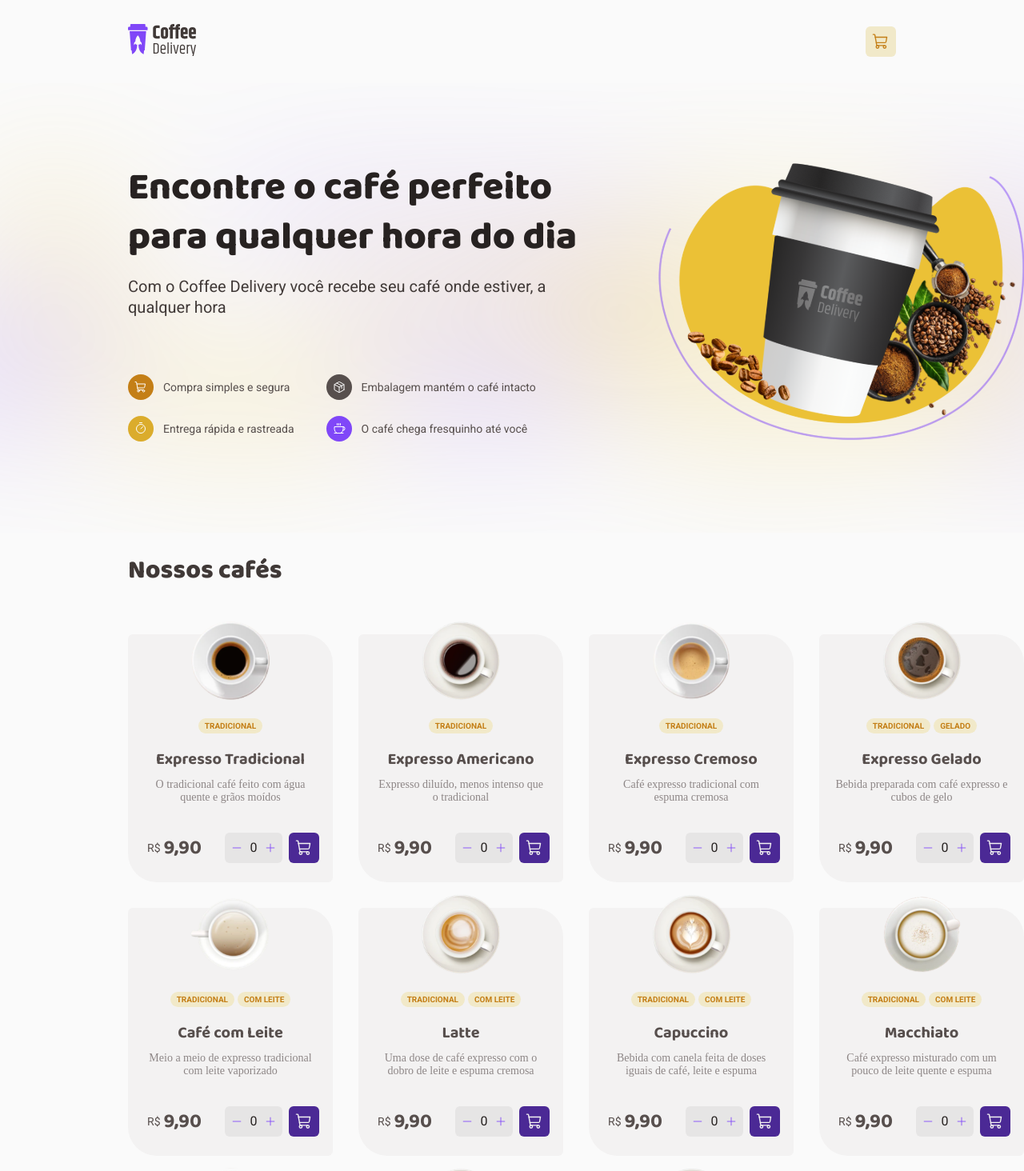
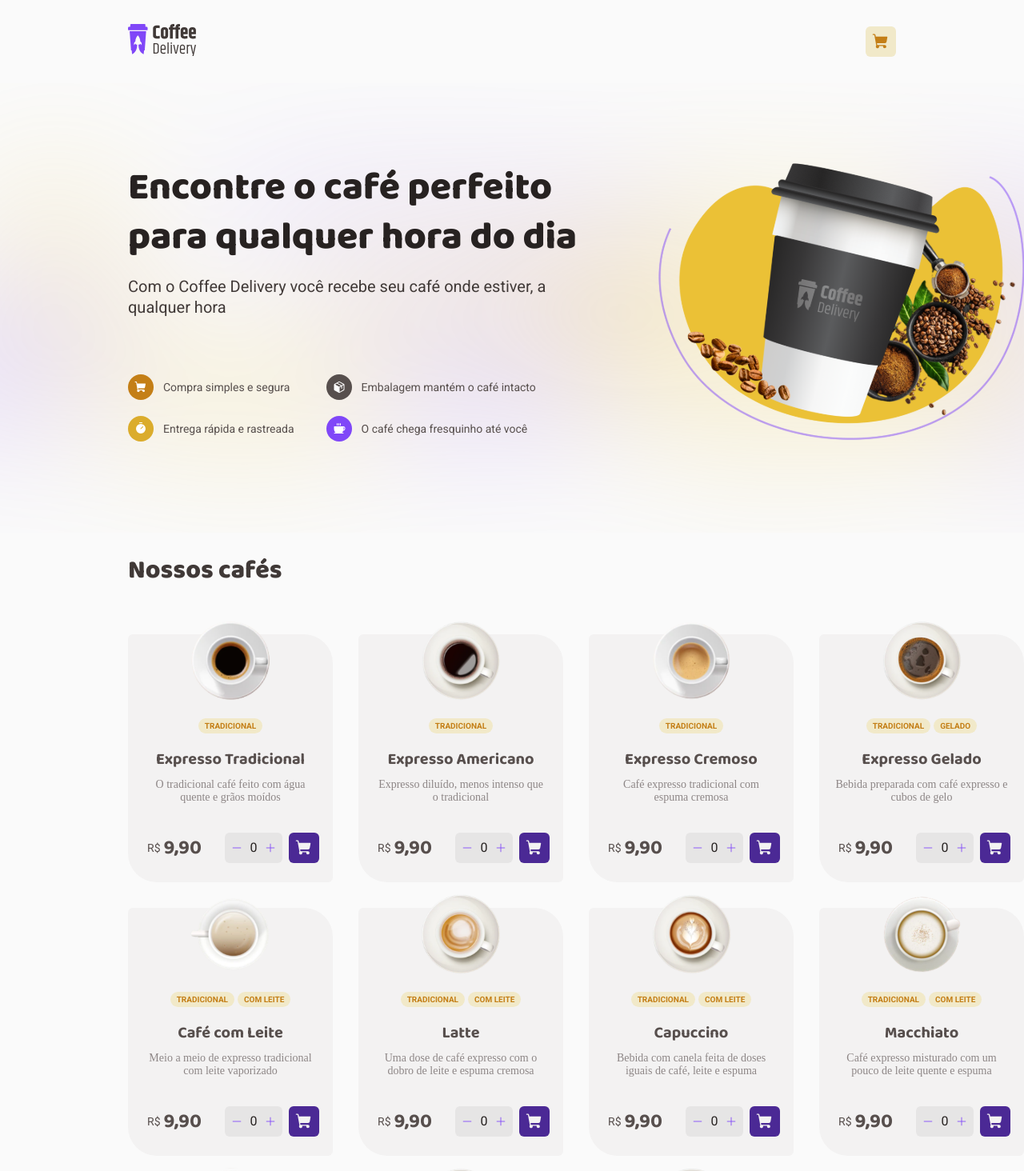
Before and after one commit to LeonamJop/Rocketseat-Ignite-CoffeeDelivery, a React (Vite) app: page / in a window 1280 px wide. Shown: the top 1464 px of the page at 80% size. Built offline with nearby package versions, Linux system fonts and the light colour scheme.

Commit message:
Alterando weight dos icones

```diff
--- a/src/components/Card/index.tsx
+++ b/src/components/Card/index.tsx
@@ -75,7 +75,7 @@ export function Card({ id, image, tags, name, description, price }: CardProps) {
         <ActionsContainer>
           <Count quantity={quantity} setQuantity={setQuantity} />
           <AddToCard onClick={handleAddToBuyList}>
-            <ShoppingCart size={22} />
+            <ShoppingCart weight="fill" size={22} />
           </AddToCard>
         </ActionsContainer>
       </BuyContainer>
--- a/src/components/Header/index.tsx
+++ b/src/components/Header/index.tsx
@@ -19,7 +19,7 @@ export function Header() {
         <div>
           {cep ? (
             <UserLocation>
-              <MapPin size={22} />
+              <MapPin weight="fill" size={22} />
               <span>
                 {cep.localidade}, {cep.uf}
               </span>
@@ -30,7 +30,7 @@ export function Header() {
 
           <NavLink to="/cart" title="Carrinho de compra">
             <Cart>
-              <ShoppingCart size={22} />
+              <ShoppingCart weight="fill" size={22} />
               {product.length ? <Counter /> : ''}
             </Cart>
           </NavLink>
--- a/src/components/Items/index.tsx
+++ b/src/components/Items/index.tsx
@@ -7,13 +7,13 @@ export function Items() {
       <ListContainer>
         <Item>
           <Icon color="#C47F17">
-            <ShoppingCart size={16} />
+            <ShoppingCart weight="fill" size={16} />
           </Icon>
           <span>Compra simples e segura</span>
         </Item>
         <Item>
           <Icon color="#DBAC2C">
-            <Timer size={16} />
+            <Timer weight="fill" size={16} />
           </Icon>
           <span>Entrega rápida e rastreada</span>
         </Item>
@@ -21,13 +21,13 @@ export function Items() {
       <ListContainer>
         <Item>
           <Icon color="#574F4D">
-            <Package size={16} />
+            <Package weight="fill" size={16} />
           </Icon>
           <span>Embalagem mantém o café intacto</span>
         </Item>
         <Item>
           <Icon color="#8047F8">
-            <Coffee size={16} />
+            <Coffee weight="fill" size={16} />
           </Icon>
           <span>O café chega fresquinho até você</span>
         </Item>
```
